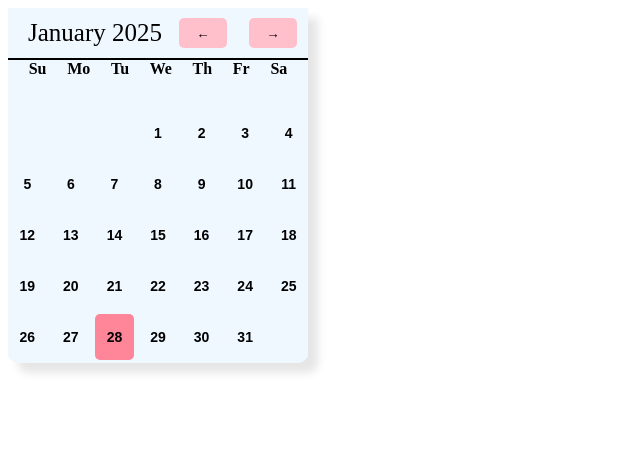
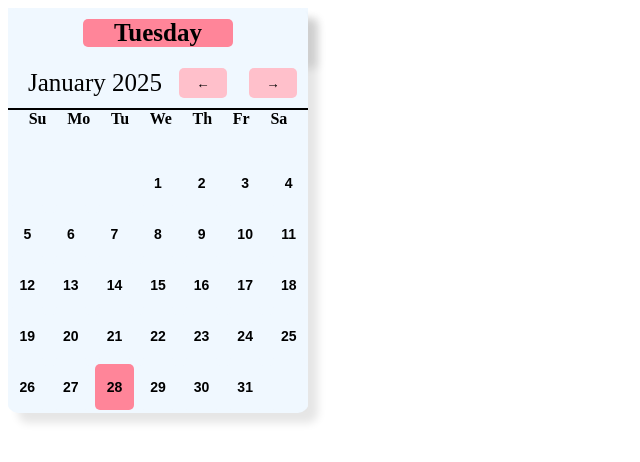
Before and after one commit to Eddieramirez29/Calendar, a plain HTML site: page index.html in a window 1280 px wide. Shown: the whole page, without its empty margins (0-640 px from the left). Drawn offline with Linux system fonts and the light colour scheme.

Commit message:
currentDay added as head of the calendar

```diff
--- a/index.css
+++ b/calendar.css
@@ -1,9 +1,32 @@
+.containerCurrentDay
+{
+    width: 300px;
+    background-color: aliceblue;
+    height: 50px;
+    border-top-left-radius: 10px;
+    border-top-right-radius: 10px;
+    box-shadow: 10px 10px 8px rgba(0, 0, 0, 0.1);
+    display: flex;
+    justify-content: center;
+    align-items: center;
+}
 
+#currentDay
+{
+    font-weight: 700;
+    width: 150px;
+    display: flex;
+    justify-content: center;
+    align-items: center;
+    font-size: 25px;
+    border-radius: 5px;
+    background-color: #ff8599;
+}
 .containerCalendar
 {
     width: 300px;
     background-color: aliceblue;
-    height: 355px;
+    height: 405px;
     border-bottom-left-radius: 10px;
     border-bottom-right-radius: 10px;
     box-shadow: 10px 10px 8px rgba(0, 0, 0, 0.1);
@@ -14,8 +37,6 @@
     border-bottom: 1px solid black;
     width: 300px;
     height: 50px;
-    border-top-left-radius: 10px;
-    border-top-right-radius: 10px;
     background-color: aliceblue;
 }
 .containerDays
--- a/index.js
+++ b/calendar.js
@@ -58,6 +58,7 @@ const getCurrentDate = () =>
     {
         // Get the HTML element where the date will be displayed
         const date = document.getElementById("date");
+        const currentDayOfWeek = document.getElementById("currentDay");
 
         // Create a new Date object representing the current date
         const currentDate = new Date();
@@ -65,7 +66,7 @@ const getCurrentDate = () =>
         //Get the current day of week(1(Monday)--> 7(Sunday))
         const day = currentDate.getDay();
         const dayName = convertDayNumberToNameDay(day);
-        console.log(day)
+        currentDayOfWeek.innerText = dayName;
 
         // Get the current month (Note: Months are zero-indexed, so add 1)
         const month = currentDate.getMonth() + 1;
--- a/index.html
+++ b/index.html
@@ -3,11 +3,16 @@
 <head>
     <meta charset="UTF-8">
     <meta name="viewport" content="width=device-width, initial-scale=1.0">
-    <link rel="stylesheet" href="./index.css">
+    <link rel="stylesheet" href="./calendar.css">
     <title>Calendar</title>
 </head>
 <body>
     <div class="containerCalendar">
+        <!-- #Current day -->
+        <div class="containerCurrentDay">
+            <div id="currentDay"></div>
+        </div>
+
         <!-- #Date -->
         <div class="containerHeaderCalendar">
             <div class="containerElements">
@@ -70,6 +75,6 @@
 
     </div>
 
-    <script src="./index.js"></script>
+    <script src="./calendar.js"></script>
 </body>
 </html>
```
Lines whose indentation alone changed are shown as unchanged.
